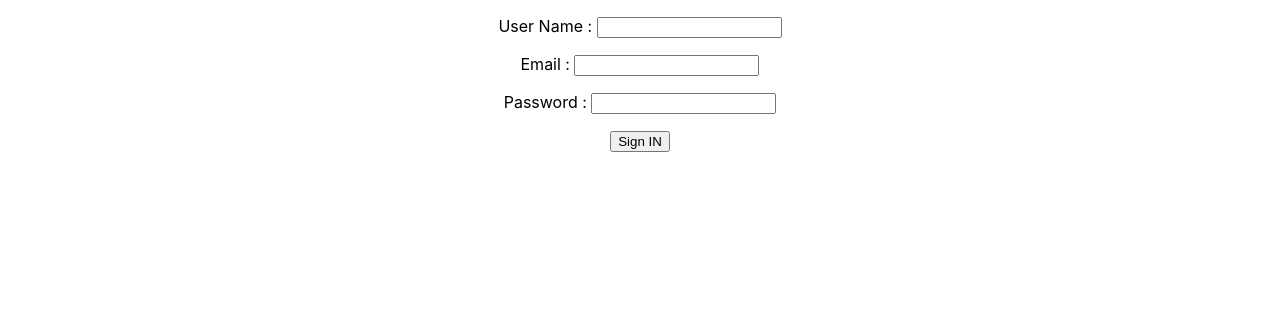
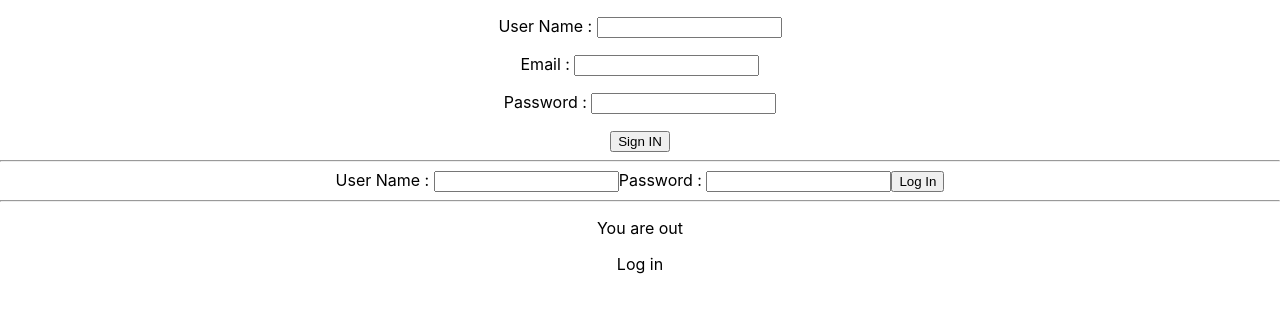
Before and after one commit to Masoud-khalifeh/Authentication, a React (Create React App) app: page / in a window 1280 px wide. Shown: the top 312 px of the page. Built offline with nearby package versions, Linux system fonts and the light colour scheme.

Commit message:
Add home and login and logout process

```diff
--- a/src/App.js
+++ b/src/App.js
@@ -3,12 +3,17 @@ import './App.css';
 import { LogIn } from './LogIn';
 import { SignIn } from './SignIn';
 import { UserHandleContext } from './UserHandleContext';
+import { Home } from './Home';
 
 function App() {
   return (
     <div className="App">
       <UserHandleContext>
         <SignIn />
+        <hr/>
+        <LogIn/>
+        <hr/>
+        <Home/>
       </UserHandleContext>
 
 
--- /dev/null
+++ b/src/Home.js
@@ -0,0 +1,25 @@
+import React, { useContext } from "react";
+import { userContext } from './UserHandleContext';
+
+
+export function Home() {
+    const sharedData = useContext(userContext);
+
+
+    return (
+        <div>
+            {sharedData.currentUser ?
+                <div>
+                    <p>You are in</p>
+                    <p onClick={sharedData.logout}>Log Out</p>
+                </div>
+                :
+                <div>
+                 <p>You are out</p>
+                    <p>Log in</p>
+                </div>
+            }
+
+        </div>
+    )
+}
--- a/src/LogIn.js
+++ b/src/LogIn.js
@@ -1,22 +1,33 @@
-import React, {useState} from "react";
+import React, { useState, useContext } from "react";
+import { userContext } from './UserHandleContext';
 
-export function LogIn (){
-const[user,setUser]=useState([])
+export function LogIn() {
+    const [user, setUser] = useState([]);
+
+    const sharedData = useContext(userContext)
 
 
-function changeHandler(evt){
-    setUser({...user,
-        [evt.target.name]:evt.target.value
-    })
-}
-    return(
+    function changeHandler(evt) {
+        setUser({
+            ...user,
+            [evt.target.name]: evt.target.value
+        })
+    }
+
+    function submitHandler(evt) {
+        evt.preventDefault();
+        sharedData.login(user);
+        setUser({ userName: '', password: '' })
+    }
+
+    return (
         <div>
-            <form>
+            <form onSubmit={submitHandler}>
                 <label htmlFor="userName">User Name : </label>
-            <input type="text" name="userName" id="userName" value={user.userName} onChange={changeHandler}/>
-            <label htmlFor="passWord">Password : </label>
-            <input type="password" name="password" id="password" value={user.passWord} onChange={changeHandler}/>
-            <button>Log In</button>
+                <input type="text" name="userName" id="userName" value={user.userName} onChange={changeHandler} />
+                <label htmlFor="passWord">Password : </label>
+                <input type="password" name="password" id="password" value={user.password} onChange={changeHandler} />
+                <button>Log In</button>
 
             </form>
         </div>
--- a/src/SignIn.js
+++ b/src/SignIn.js
@@ -33,8 +33,8 @@ function submitHandler (evt){
                     <input type="text" name="email" id="email" value={user.email} onChange={changeHandler} />
                 </p>
                 <p>
-                    <label htmlFor="passWord1">Password : </label>
-                    <input type="password" name="password1" id="password1" value={user.password} onChange={changeHandler} />
+                    <label htmlFor="passWord">Password : </label>
+                    <input type="password" name="password" id="password" value={user.password} onChange={changeHandler} />
                 </p>
                 {/* <p>
                     <label htmlFor="passWord2" >Repeat Your Password : </label>
--- a/src/UserHandleContext.js
+++ b/src/UserHandleContext.js
@@ -1,20 +1,45 @@
-import React,{ useState,createContext} from "react";
+import React, { useState, createContext } from "react";
 
-export const userContext=createContext();
+export const userContext = createContext();
 
 
-export  function UserHandleContext (props) {
+export function UserHandleContext(props) {
 
-const [user,setUser]=useState([]);
+    const [user, setUser] = useState([]);
+    const [currentUser,setCurrentUser]=useState("")
 
-function addUser(newUser){
-setUser([...user,{...newUser,logStatus:true}])
-}
+    function addUser(newUser) {
+        setUser([...user, { ...newUser, logStatus: false }])
+    }
 
-return(
-    <userContext.Provider value={{...user,addUser}}>
-        {props.children}
-    </userContext.Provider>
-)
+
+    function login(userInfo) {
+        const updatedUser = user.map(x => {
+            if (x.userName === userInfo.userName) {
+                if (x.password === userInfo.password) {
+                    setCurrentUser(x);
+                    return { ...x, logStatus: true }
+
+                }else{
+                    return x;
+                }
+            } else{
+                return x
+            }
+        });
+        setUser(updatedUser);
+
+    }
+
+
+    function logout(){
+        setCurrentUser("")
+    }
+
+    return (
+        <userContext.Provider value={{ user, addUser, login,currentUser,logout }}>
+            {props.children}
+        </userContext.Provider>
+    )
 
 }
```
